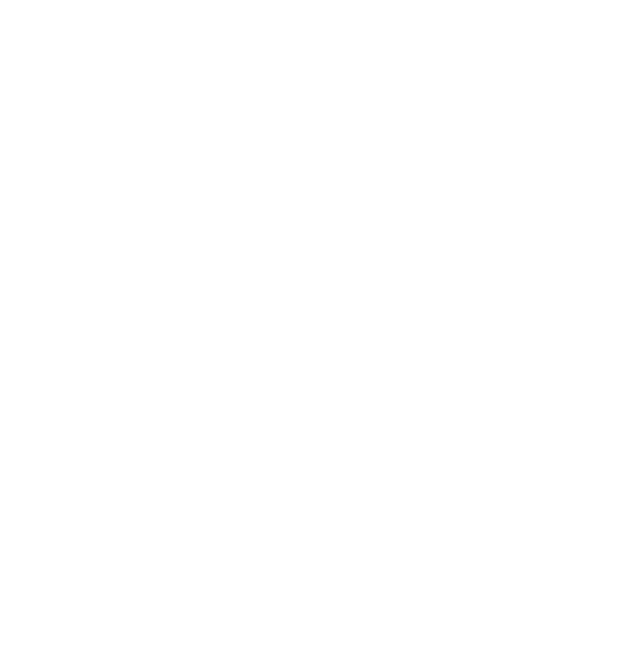
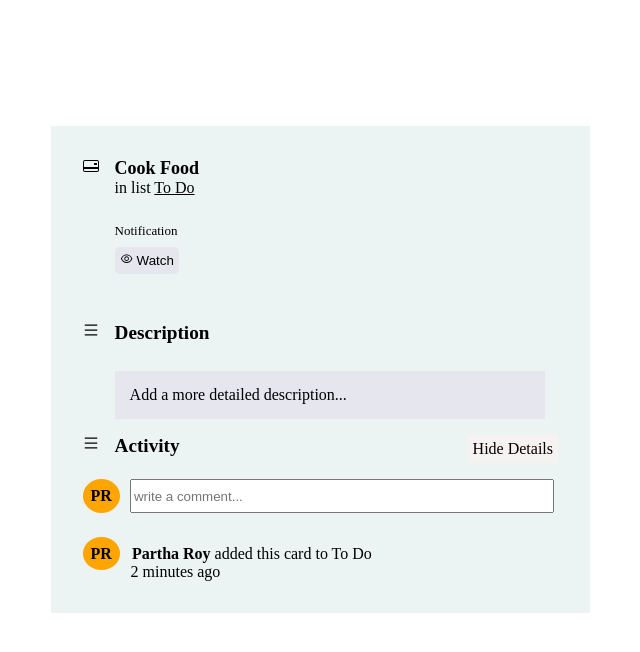
Before and after one commit to Neelumishra/Kanban-Board, a React (Vite) app: page / in a window 1280 px wide. Shown: the top 652 px of the page, without its empty margins (463-1103 px from the left). Built offline with nearby package versions, Linux system fonts and the light colour scheme.

Commit message:
created a discription care

```diff
--- a/package.json
+++ b/package.json
@@ -11,7 +11,8 @@
   },
   "dependencies": {
     "react": "^18.2.0",
-    "react-dom": "^18.2.0"
+    "react-dom": "^18.2.0",
+    "react-icons": "^4.8.0"
   },
   "devDependencies": {
     "@types/react": "^18.0.28",
--- a/src/App.jsx
+++ b/src/App.jsx
@@ -1,3 +1,4 @@
+import Discription from "./components/Discription"
 
 
 function App() {
@@ -6,6 +7,7 @@
   return (
 
       <div>
+       <Discription/>
       </div>
   )
 }
--- /dev/null
+++ b/src/components/Discription.jsx
@@ -0,0 +1,58 @@
+import React from 'react'
+import styles from './Discription.module.css'
+import { BsCreditCard2Back } from 'react-icons/bs'
+import { AiOutlineEye, AiOutlineMenu } from 'react-icons/ai'
+
+function Discription() {
+    return (
+        <>
+            <div className={styles.container}>
+                <div className={styles.mainone}>
+
+                    <div>
+                        <span><BsCreditCard2Back /></span>
+                    </div>
+                    <div className={styles.first_right}>
+                        <div className={styles.cookblock}>
+                            <span contentEditable>Cook Food</span><br />
+                            <span>in list <u>To Do</u></span>
+                        </div>
+                        <div className={styles.first_second}>
+                            <span>Notification</span><br />
+                            <button id='watch'> <AiOutlineEye /> Watch</button>
+                        </div>
+                    </div>
+                </div>
+                <div className={styles.maintwo}>
+                    <div>
+                        <AiOutlineMenu />
+                    </div>
+                    <div className={styles.second}>
+                        <h4 >Description</h4><br />
+                        <p contentEditable>Add a more detailed description...</p>
+                    </div>
+
+                </div>
+                <div className={styles.mainthird}>
+                    <div className={styles.thirdone}>
+                        <span><AiOutlineMenu /></span>
+                        <span className={styles.activity}><b>Activity</b></span>
+                        <span>Hide Details</span>
+                    </div>
+                    <div className={styles.third_second}>
+                        <span className={styles.pr}><b>PR</b></span>
+                        <input placeholder='write a comment...'></input>
+                    </div>
+                    <div className={styles.third_last}>
+                        <span className={styles.pr2}><b>PR</b></span>
+                        <span><b>Partha Roy </b>added this card to To Do</span><br />
+                        <span className={styles.time}>2 minutes ago</span>
+                    </div>
+
+                </div>
+            </div>
+        </>
+    )
+}
+
+export default Discription
--- /dev/null
+++ b/src/components/Discription.module.css
@@ -0,0 +1,99 @@
+.mainone{
+    display: flex;
+    gap: 1rem;
+}
+
+ .cookblock span:nth-child(1){
+  font-size: large;
+  font-weight: 700;
+  }
+
+  .first_second{
+    padding-top: 1.5rem;
+  }
+  .first_second span:nth-child(1){
+    font-size: small;
+  }
+  .first_second button{
+   background-color: rgb(230, 230, 238);
+   border: none;
+   padding: 5px;
+   margin-top: 8px;
+   border-radius: 5px;
+  }
+
+
+
+  .maintwo{
+    margin-top: 3rem;
+    display: flex;
+    gap: 1rem;
+  }
+
+
+   .second{
+    margin-top: -1.6rem;
+   }
+   .second p{
+   margin-top: -1rem;
+   background-color: rgb(230, 230, 238);
+   padding: 15px;
+   width: 25rem;
+
+   }
+   .second h4{
+    font-size: larger;
+   }
+
+
+   .thirdone{
+    display: flex;
+    gap: 1rem;
+   }
+  .thirdone span:nth-child(3){
+    background-color:rgb(246, 242, 242) ;
+    margin-left: 17rem;
+    padding: 5px;
+  }
+  .activity{
+    font-size: larger;
+  }
+  .third_second{
+    margin-top: 1rem;
+    display: flex;
+  }
+  .pr{
+    background-color: orange;
+    padding: 8px;
+    border-radius: 50%;
+    /* margin-left:-5px; */
+  }
+  .third_second input{
+    margin-left: 10px;
+    width: 26rem;
+  }
+  .third_last{
+    margin-top:2rem ;
+
+  }
+  .pr2{
+    background-color: orange;
+    padding: 8px;
+    border-radius: 50%;
+  }
+  .third_last span:nth-child(2){
+    margin-left: 12px;
+
+ }
+  .time{
+
+    padding-left: 3rem;
+  }
+
+  .container{
+    margin-left: 40%;
+    margin-top: 10%;
+    background-color: rgb(236, 243, 243);
+    padding: 2rem;
+    width: fit-content;
+  }
```
Also changed, not shown: 1 other file (tests, documents, lock files or other folders).
